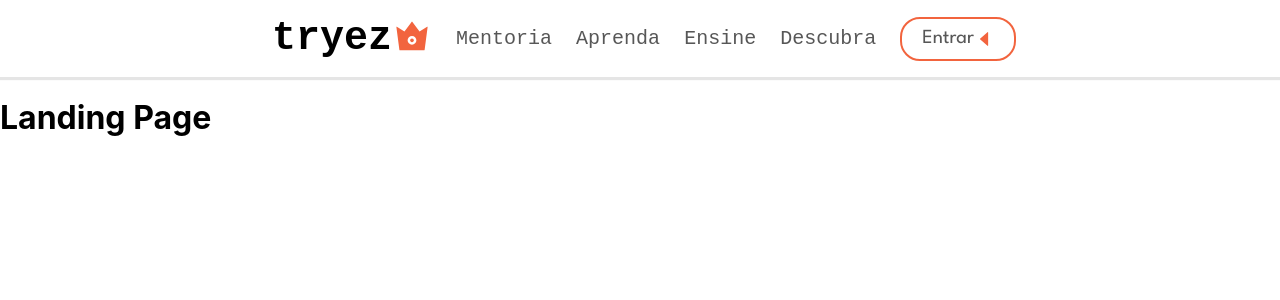
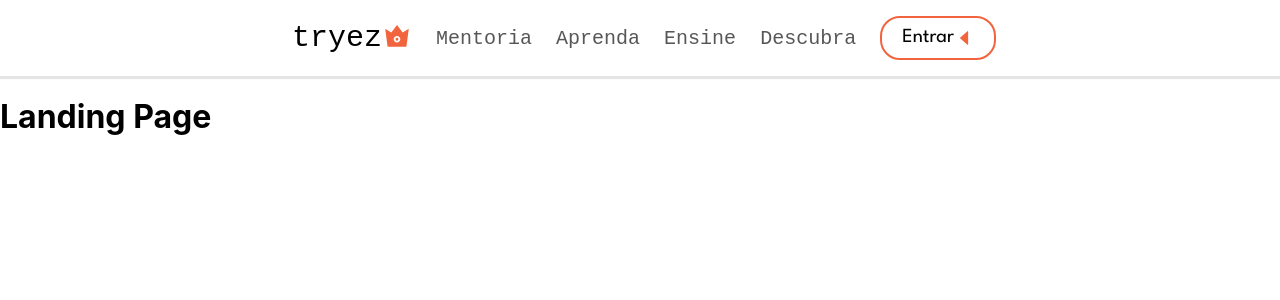
Before and after one commit to oddcaio/plataforma-tryez, a React (Create React App) app: page / in a window 1280 px wide. Shown: the top 300 px of the page. Built offline with nearby package versions, Linux system fonts and the light colour scheme; the HTML template or start-up script is replaced by a standard one; a web font is replaced by a local one.

Commit message:
melhorando links

```diff
--- a/src/components/header/Header.js
+++ b/src/components/header/Header.js
@@ -10,9 +10,10 @@ function Header() {
       <nav>
         <ul className="nav-list">
           <li>
-            <h1 className="logo">tryez
-              <AiFillCrown style={{ color: "#F2643E" }} />
-            </h1>
+<Link to="/" className="logo" style={{ fontSize: 30,  color: "#000000ff"}}>
+  tryez
+  <AiFillCrown style={{ color: "#F2643E" }} />
+</Link>
           </li>
 
           <li><Link to="/mentoria">Mentoria</Link></li>
@@ -20,7 +21,7 @@ function Header() {
           <li><Link to="/ensine">Ensine</Link></li>
           <li><Link to="/descubra">Descubra</Link></li>
           <li>
-            <Link to="/login" className="btn-login" style={{fontFamily: "'League Spartan', sans-serif"  }}>
+            <Link to="/login" className="btn-login" style={{fontFamily: "'League Spartan', sans-serif", color: "#000000ff" }}>
               Entrar
               <AiFillCaretLeft style={{ color: "#F2643E" }}/>
             </Link>
```
